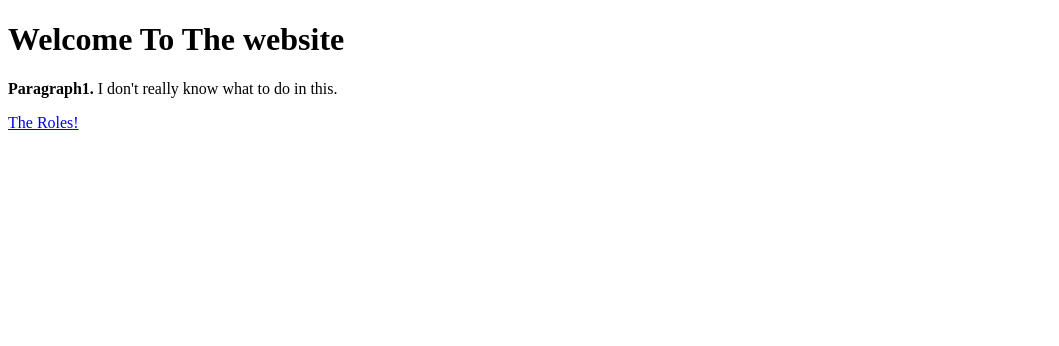
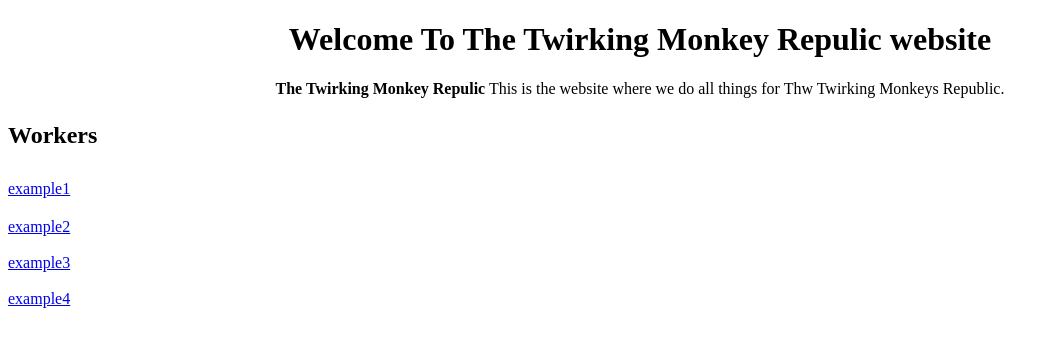
Before and after one commit to stonenosam/MonkeyRepublic.github.io, a plain HTML site: page index.html in a window 1280 px wide. Shown: the whole page, without its empty margins (0-1059 px from the left). Drawn offline with Linux system fonts and the light colour scheme.

Commit message:
Update index.html

```diff
--- a/index.html
+++ b/index.html
@@ -5,8 +5,18 @@
     <title>Twirking Moneky Republic's website</title>
 </head>
 <body>
-    <h1>Welcome To The website</h1>
-    <p><b>Paragraph1.</b> I don't really know what to do in this.</p>
-	<a href="Roles.html">The Roles!</a>
+    <center><h1>Welcome To The Twirking Monkey Repulic website</h1></center>
+    <center><p><b>The Twirking Monkey Repulic</b> This is the website where we do all things for Thw Twirking Monkeys Republic.</p></center>
+    <font size="5"><b><p>Workers</b><p></font>
+    <a href="Roles.html">example1</a>
+    <br />
+    <br />
+    <a href="Roles.html">example2</a>
+    <br />
+    <br />
+    <a href="Roles.html">example3</a>
+    <br />
+    <br />
+    <a href="Roles.html">example4</a>
 </body>
 </html>
```
